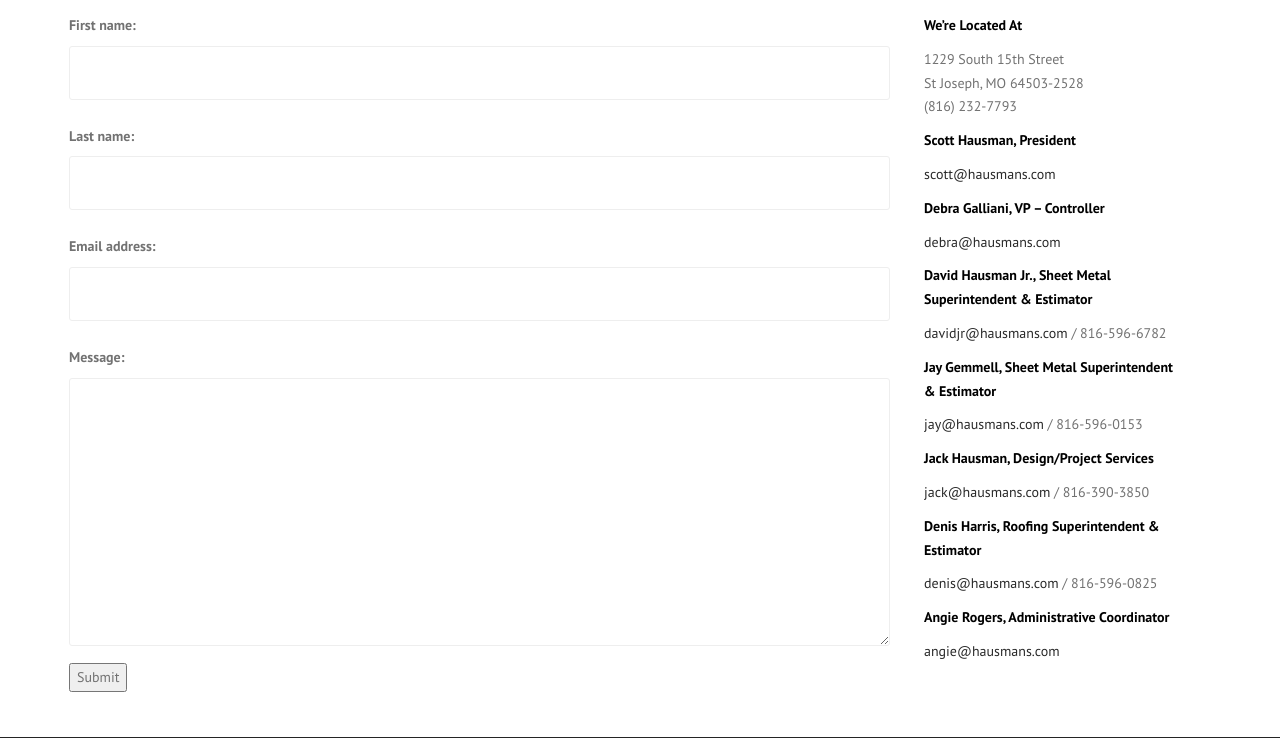
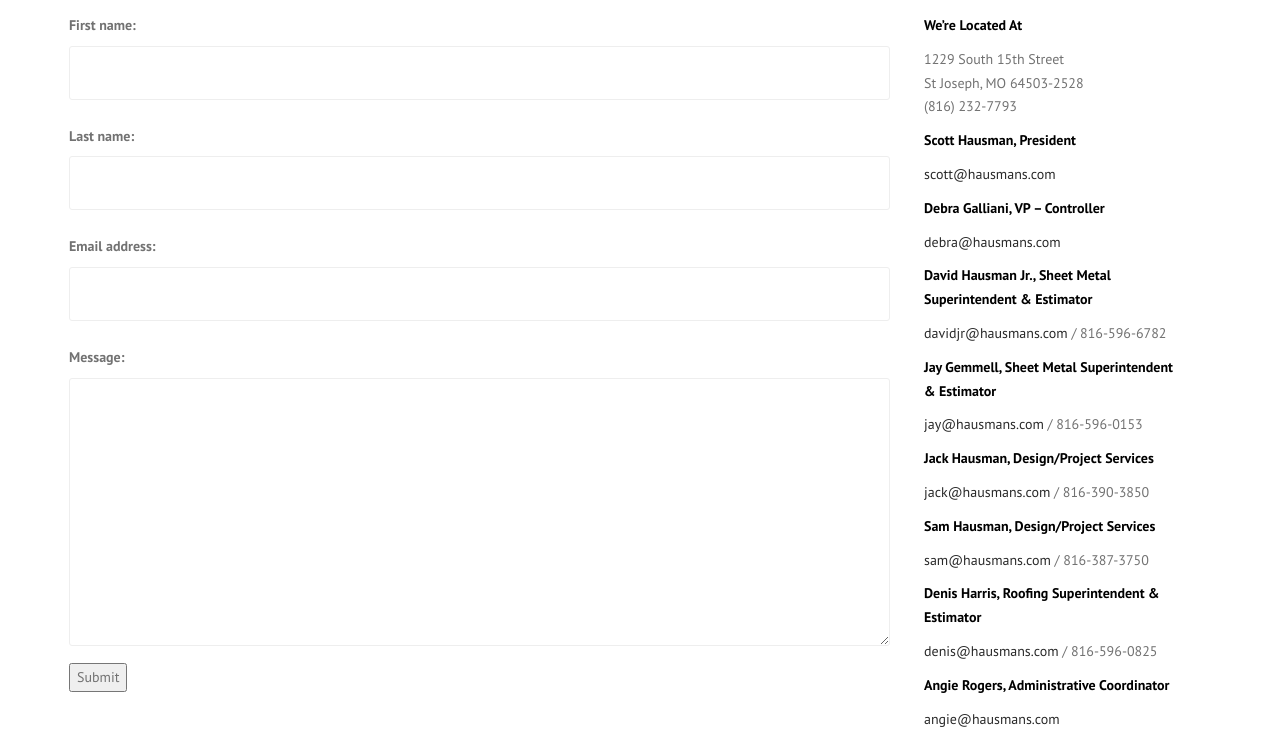
Before and after one commit to averycpawelek/hausmans, a Django app: page /contact-us/ in a window 1280 px wide. Shown: the part 787-1525 px from the top of the page. Run offline with Django 3.2, Linux system fonts and the light colour scheme; parts of the project's set-up code (start-up, migrations or seed data) failed here and were passed over; some libraries are stand-ins or nearby versions.

Commit message:
added sam contact

```diff
--- a/src/hausmans/templates/public_app/contact_us.html
+++ b/src/hausmans/templates/public_app/contact_us.html
@@ -139,6 +139,8 @@
                                     <p><a href="mailto:jay@hausmans.com">jay@hausmans.com</a> / 816-596-0153</p>
                                     <p><strong>Jack Hausman, Design/Project Services</strong></p>
                                     <p><a href="mailto:jack@hausmans.com">jack@hausmans.com</a> / 816-390-3850</p>
+                                    <p><strong>Sam Hausman, Design/Project Services</strong></p>
+                                    <p><a href="mailto:sam@hausmans.com">sam@hausmans.com</a> / 816-387-3750</p>
                                     <p><strong>Denis Harris, Roofing Superintendent &amp; Estimator</strong></p>
                                     <p><a href="mailto:denis@hausmans.com">denis@hausmans.com</a> / 816-596-0825</p>
                                     <p><strong>Angie Rogers, Administrative Coordinator</strong></p>
```
